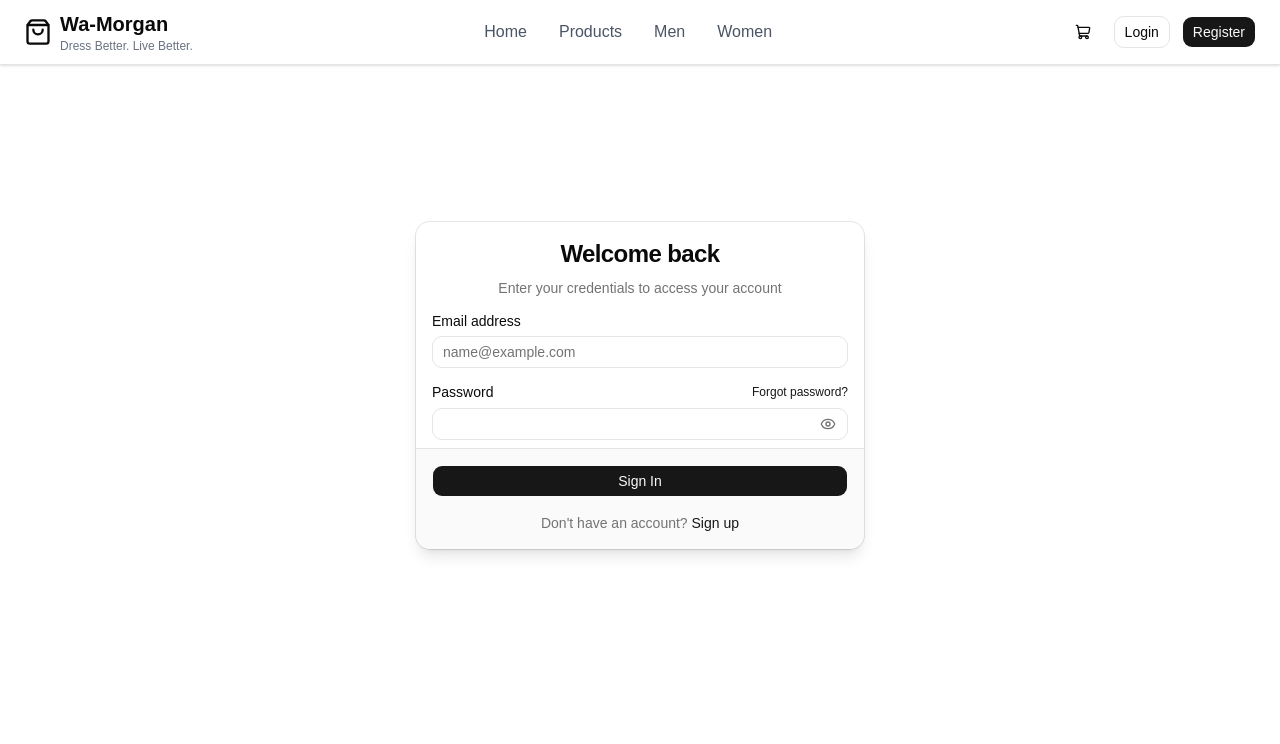
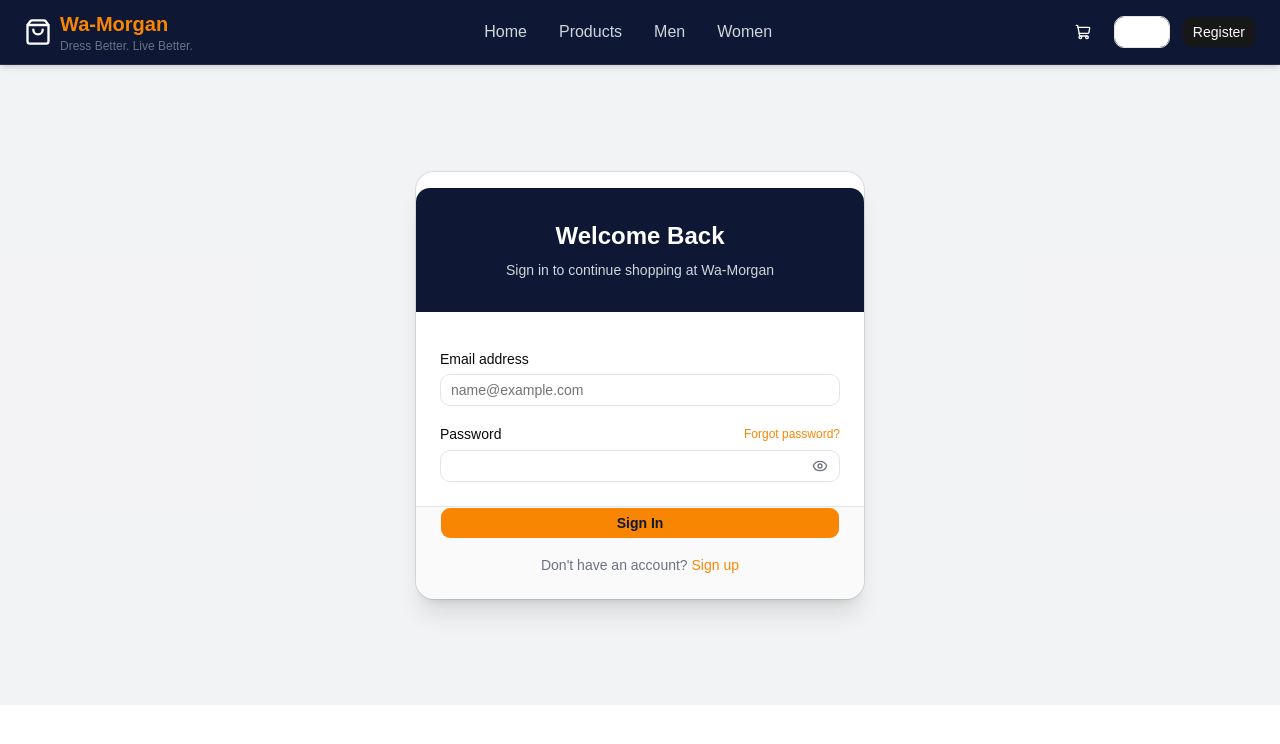
Before and after one commit to Cymi-eng/Wa-Morgan, a React (Vite) app: page /login in a window 1280 px wide. Shown: the top 744 px of the page. Built offline with nearby package versions, Linux system fonts and the light colour scheme.

Commit message:
feat: implement core routing structure and main pages for Wa-Morgan e-commerce app

```diff
--- a/src/App.jsx
+++ b/src/App.jsx
@@ -1,11 +1,9 @@
 import { BrowserRouter, Routes, Route } from "react-router-dom";
 
 import Navbar from "./components/Navbar";
-import Home from "./components/Home";
-// import Products from "./pages/Products";
-// import ProductDetails from "./pages/ProductDetail";
+import Home from "./pages/Home";
+import ProductList from "./components/ProductList";
 import Cart from "./components/Cart";
-// import Checkout from "./pages/Checkout";
 import Login from "./pages/Login";
 import Register from "./pages/Register";
 
@@ -15,14 +13,21 @@ function App() {
 
       <Navbar />
 
-       <Routes>
+      <Routes>
+
+        {/* Home */}
         <Route path="/" element={<Home />} />
-         {/* <Route path="/products" element={<Products />} />
-        <Route path="/products/:id" element={<ProductDetails />} /> */}
+
+        {/* Products */}
+        <Route path="/products" element={<ProductList />} />
+
+        {/* Cart */}
         <Route path="/cart" element={<Cart />} />
-        {/* <Route path="/checkout" element={<Checkout />} />  */}
+
+        {/* Auth */}
         <Route path="/login" element={<Login />} />
         <Route path="/register" element={<Register />} />
+
       </Routes>
 
     </BrowserRouter>
--- a/src/components/Home.jsx
+++ /dev/null
@@ -1,21 +0,0 @@
-import ProductList from "../components/ProductList";
-
-function Home() {
-  return (
-    <main className="max-w-7xl mx-auto px-6 py-8">
-
-      <h1 className="text-4xl font-bold mb-2">
-        New Arrivals
-      </h1>
-
-      <p className="text-gray-500 mb-8">
-        Discover our latest men's and women's fashion.
-      </p>
-
-      <ProductList />
-
-    </main>
-  );
-}
-
-export default Home;
--- a/src/components/Navbar.jsx
+++ b/src/components/Navbar.jsx
@@ -15,14 +15,14 @@ function Navbar() {
   ];
 
   return (
-    <header className="sticky top-0 z-50 bg-white border-b shadow-sm">
+    <header className="sticky top-0 z-50 bg-[#0E1733] text-white border-b border-white/10 shadow-md">
       <div className="max-w-7xl mx-auto flex items-center justify-between h-16 px-6">
 
         {/* Logo */}
         <Link to="/" className="flex items-center gap-2">
           <ShoppingBag className="h-7 w-7" />
           <div>
-            <h1 className="text-xl font-bold">Wa-Morgan</h1>
+            <h1 className="text-xl font-bold text-[#F98603]">Wa-Morgan</h1>
             <p className="text-xs text-gray-500">
               Dress Better. Live Better.
             </p>
@@ -37,8 +37,8 @@ function Navbar() {
               to={link.path}
               className={({ isActive }) =>
                 isActive
-                  ? "font-semibold text-black border-b-2 border-black pb-1"
-                  : "text-gray-600 hover:text-black transition"
+                  ? "font-semibold text-[#F98603] border-b-2 border-[#F98603] pb-1"
+                  : "text-gray-300 hover:text-[#F98603] transition"
               }
             >
               {link.name}
--- a/src/components/ProductCard.jsx
+++ b/src/components/ProductCard.jsx
@@ -16,10 +16,10 @@ function ProductCard({ product }) {
   const { addToCart } = useContext(CartContext);
 
   return (
-    <Card className="overflow-hidden transition-all duration-300 hover:shadow-xl hover:-translate-y-1">
+    <Card className="overflow-hidden transition-all duration-300 hover:shadow-xl hover:-translate-y-1 border-[#0E1733]/10 hover:border-[#F98603]">
 
       {/* Product Image */}
-      <div className="h-64 flex items-center justify-center bg-gray-100 p-4">
+      <div className="h-64 flex items-center justify-center bg-[#0E1733]/5 p-4">
         <img
           src={product.image}
           alt={product.title}
@@ -29,16 +29,16 @@ function ProductCard({ product }) {
 
       {/* Product Details */}
       <CardContent className="space-y-3 pt-5">
-        <h2 className="text-lg font-semibold line-clamp-2">
+        <h2 className="text-lg font-semibold line-clamp-2 text-[#0E1733]">
           {product.title}
         </h2>
 
-        <p className="text-2xl font-bold text-green-700">
+        <p className="text-2xl font-bold text-[#F98603]">
           ${product.price}
         </p>
 
         <div className="flex items-center gap-2 text-sm text-gray-600">
-          <Star className="h-4 w-4 fill-yellow-400 text-yellow-400" />
+          <Star className="h-4 w-4 fill-[#F98603] text-[#F98603]" />
           <span className="font-medium">{product.rating.rate}</span>
           <span>({product.rating.count} reviews)</span>
         </div>
@@ -46,19 +46,23 @@ function ProductCard({ product }) {
 
       {/* Buttons */}
       <CardFooter className="flex gap-2">
-        <Button asChild className="flex-1">
+
+        <Button
+          asChild
+          className="flex-1 bg-[#0E1733] hover:bg-[#0E1733]/90 text-white"
+        >
           <Link to={`/products/${product.id}`}>
             View Details
           </Link>
         </Button>
 
         <Button
-          variant="outline"
-          className="flex-1"
+          className="flex-1 border-[#F98603] text-[#F98603] hover:bg-[#F98603] hover:text-[#0E1733]"
           onClick={() => addToCart(product)}
         >
           Add to Cart
         </Button>
+
       </CardFooter>
 
     </Card>
--- a/src/index.css
+++ b/src/index.css
@@ -81,6 +81,8 @@
     --sidebar-accent-foreground: oklch(0.205 0 0);
     --sidebar-border: oklch(0.922 0 0);
     --sidebar-ring: oklch(0.708 0 0);
+     --primary-blue: #0E1733;
+    --primary-orange: #F98603;
 }
 
 .dark {
--- /dev/null
+++ b/src/pages/Home.jsx
@@ -0,0 +1,78 @@
+import { Link } from "react-router-dom";
+import { Button } from "@/components/ui/button";
+
+function Home() {
+  return (
+    <div className="min-h-screen bg-[#0E1733]/5">
+
+      {/* HERO SECTION */}
+      <section className="bg-[#0E1733] text-white py-20 px-6 text-center">
+        <h1 className="text-4xl md:text-5xl font-bold">
+          Welcome to <span className="text-[#F98603]">Wa-Morgan</span>
+        </h1>
+
+        <p className="mt-4 text-gray-300 max-w-2xl mx-auto">
+          Your modern clothing store for stylish, affordable and premium fashion.
+        </p>
+
+        <div className="mt-6 flex justify-center gap-4">
+          <Button className="bg-[#F98603] text-[#0E1733] hover:bg-[#ff9a1f]">
+            Shop Now
+          </Button>
+
+          <Button variant="outline" className="text-black border-white hover:bg-white hover:text-[#0E1733]">
+            Explore Categories
+          </Button>
+        </div>
+      </section>
+
+      {/* CATEGORY SECTION */}
+      <section className="max-w-6xl mx-auto py-16 px-6">
+        <h2 className="text-2xl font-bold text-[#0E1733] mb-8 text-center">
+          Shop by Category
+        </h2>
+
+        <div className="grid grid-cols-1 md:grid-cols-3 gap-6">
+
+          <div className="bg-white border border-[#0E1733]/10 rounded-xl p-6 text-center hover:border-[#F98603] transition">
+            <h3 className="text-lg font-semibold text-[#0E1733]">Men</h3>
+            <p className="text-gray-500 text-sm mt-2">Stylish men’s fashion</p>
+          </div>
+
+          <div className="bg-white border border-[#0E1733]/10 rounded-xl p-6 text-center hover:border-[#F98603] transition">
+            <h3 className="text-lg font-semibold text-[#0E1733]">Women</h3>
+            <p className="text-gray-500 text-sm mt-2">Elegant women’s wear</p>
+          </div>
+
+          <div className="bg-white border border-[#0E1733]/10 rounded-xl p-6 text-center hover:border-[#F98603] transition">
+            <h3 className="text-lg font-semibold text-[#0E1733]">Accessories</h3>
+            <p className="text-gray-500 text-sm mt-2">Complete your look</p>
+          </div>
+
+        </div>
+      </section>
+
+      {/* FEATURE SECTION PLACEHOLDER */}
+      <section className="bg-white py-16 px-6 border-t border-[#0E1733]/10">
+        <div className="max-w-6xl mx-auto text-center">
+          <h2 className="text-2xl font-bold text-[#0E1733]">
+            Featured Products Coming Soon
+          </h2>
+
+          <p className="text-gray-500 mt-2">
+            We’ll connect this to your product list next.
+          </p>
+
+          <Link to="/products">
+            <Button className="mt-6 bg-[#F98603] text-[#0E1733] hover:bg-[#ff9a1f]">
+              Browse Products
+            </Button>
+          </Link>
+        </div>
+      </section>
+
+    </div>
+  );
+}
+
+export default Home;
--- a/src/pages/Login.jsx
+++ b/src/pages/Login.jsx
@@ -3,7 +3,14 @@ import { useAuth } from '@/context/AuthContext';
 import { Button } from '@/components/ui/button';
 import { Input } from '@/components/ui/input';
 import { Label } from '@/components/ui/label';
-import { Card, CardContent, CardDescription, CardFooter, CardHeader, CardTitle } from '@/components/ui/card';
+import {
+  Card,
+  CardContent,
+  CardDescription,
+  CardFooter,
+  CardHeader,
+  CardTitle
+} from '@/components/ui/card';
 import { Eye, EyeOff, Loader2 } from 'lucide-react';
 import { useNavigate } from 'react-router-dom';
 
@@ -25,16 +32,18 @@ export const Login = () => {
     setIsSubmitting(true);
 
     try {
-      // Connect your actual endpoint here:
-      // const res = await fetch('/api/v1/auth/login', { ... })
+      await new Promise((resolve) => setTimeout(resolve, 1200));
 
-      // Simulated API Delay & Response
-      await new Promise((resolve) => setTimeout(resolve, 1200));
       const fakeToken = "jwt-access-token-example";
-      const fakeUser = { id: "u-secure-1", email: formData.email, name: formData.name, role:"user" };
+      const fakeUser = {
+        id: "u-secure-1",
+        email: formData.email,
+        name: formData.email.split("@")[0],
+        role: "user"
+      };
 
       login(fakeToken, fakeUser);
-      navigate ('/')
+      navigate('/');
     } catch (err) {
       setError(err.message || 'Invalid email or password. Please try again.');
     } finally {
@@ -43,89 +52,107 @@ export const Login = () => {
   };
 
   return (
-    <div className="flex min-h-[80vh] items-center justify-center p-4 sm:p-6 lg:p-8">
-      <Card className="w-full max-w-md shadow-lg border-muted">
-        <CardHeader className="space-y-1">
-          <CardTitle className="text-2xl font-bold tracking-tight text-center">
-            Welcome back
+    <div className="min-h-[80vh] flex items-center justify-center px-4 bg-[#0E1733]/5">
+      <Card className="w-full max-w-md border-none shadow-xl rounded-2xl overflow-hidden">
+
+        {/* Header */}
+        <CardHeader className="text-center space-y-1 bg-[#0E1733] text-white py-8">
+          <CardTitle className="text-2xl font-bold">
+            Welcome Back
           </CardTitle>
-          <CardDescription className="text-center">
-            Enter your credentials to access your account
+          <CardDescription className="text-gray-300">
+            Sign in to continue shopping at Wa-Morgan
           </CardDescription>
         </CardHeader>
 
+        {/* Form */}
         <form onSubmit={handleSubmit}>
-          <CardContent className="grid gap-4">
+          <CardContent className="grid gap-5 p-6">
+
             {error && (
-              <div className="p-3 text-sm font-medium text-destructive bg-destructive/10 rounded-md border border-destructive/20">
+              <div className="p-3 text-sm font-medium text-red-600 bg-red-50 rounded-md border border-red-200">
                 {error}
               </div>
             )}
 
+            {/* Email */}
             <div className="grid gap-2">
-              <Label htmlFor="email">Email address</Label>
+              <Label>Email address</Label>
               <Input
-                id="email"
                 name="email"
                 type="email"
                 placeholder="name@example.com"
-                autoComplete="email"
                 required
                 value={formData.email}
                 onChange={handleChange}
                 disabled={isSubmitting}
-                className="w-full"
+                className="focus-visible:ring-[#F98603]"
               />
             </div>
 
+            {/* Password */}
             <div className="grid gap-2">
-              <div className="flex items-center justify-between">
-                <Label htmlFor="password">Password</Label>
-                <a href="#forgot" className="text-xs text-primary hover:underline font-medium">
+              <div className="flex justify-between items-center">
+                <Label>Password</Label>
+                <a
+                  href="#forgot"
+                  className="text-xs text-[#F98603] hover:underline"
+                >
                   Forgot password?
                 </a>
               </div>
+
               <div className="relative">
                 <Input
-                  id="password"
                   name="password"
                   type={showPassword ? 'text' : 'password'}
-                  autoComplete="current-password"
                   required
                   value={formData.password}
                   onChange={handleChange}
                   disabled={isSubmitting}
-                  className="pr-10"
+                  className="pr-10 focus-visible:ring-[#F98603]"
                 />
+
                 <button
                   type="button"
                   onClick={() => setShowPassword(!showPassword)}
-                  className="absolute right-3 top-1/2 -translate-y-1/2 text-muted-foreground hover:text-foreground transition-colors"
+                  className="absolute right-3 top-1/2 -translate-y-1/2 text-gray-500 hover:text-[#F98603]"
                 >
                   {showPassword ? <EyeOff size={16} /> : <Eye size={16} />}
                 </button>
               </div>
             </div>
+
           </CardContent>
 
-          <CardFooter className="flex flex-col gap-4 mt-2">
-            <Button type="submit" className="w-full font-medium" disabled={isSubmitting}>
+          {/* Footer */}
+          <CardFooter className="flex flex-col gap-4 p-6 pt-0">
+
+            <Button
+              type="submit"
+              className="w-full bg-[#F98603] hover:bg-[#ff9a1f] text-[#0E1733] font-semibold"
+              disabled={isSubmitting}
+            >
               {isSubmitting ? (
                 <>
                   <Loader2 className="mr-2 h-4 w-4 animate-spin" />
                   Signing In...
                 </>
               ) : (
-                'Sign In'
+                "Sign In"
               )}
             </Button>
 
-            <p className="text-sm text-center text-muted-foreground w-full">
-              Don&apos;t have an account?{' '}
-              <a href="#register" className="font-medium text-primary hover:underline">
+            <p className="text-sm text-center text-gray-500">
+              Don&apos;t have an account?{" "}
+              <a
+                href="#register"
+                className="text-[#F98603] font-medium hover:underline"
+              >
                 Sign up
               </a>
             </p>
+
           </CardFooter>
         </form>
       </Card>
```
Also changed, not shown: src/pages/Register.jsx (+27 -12 lines).
